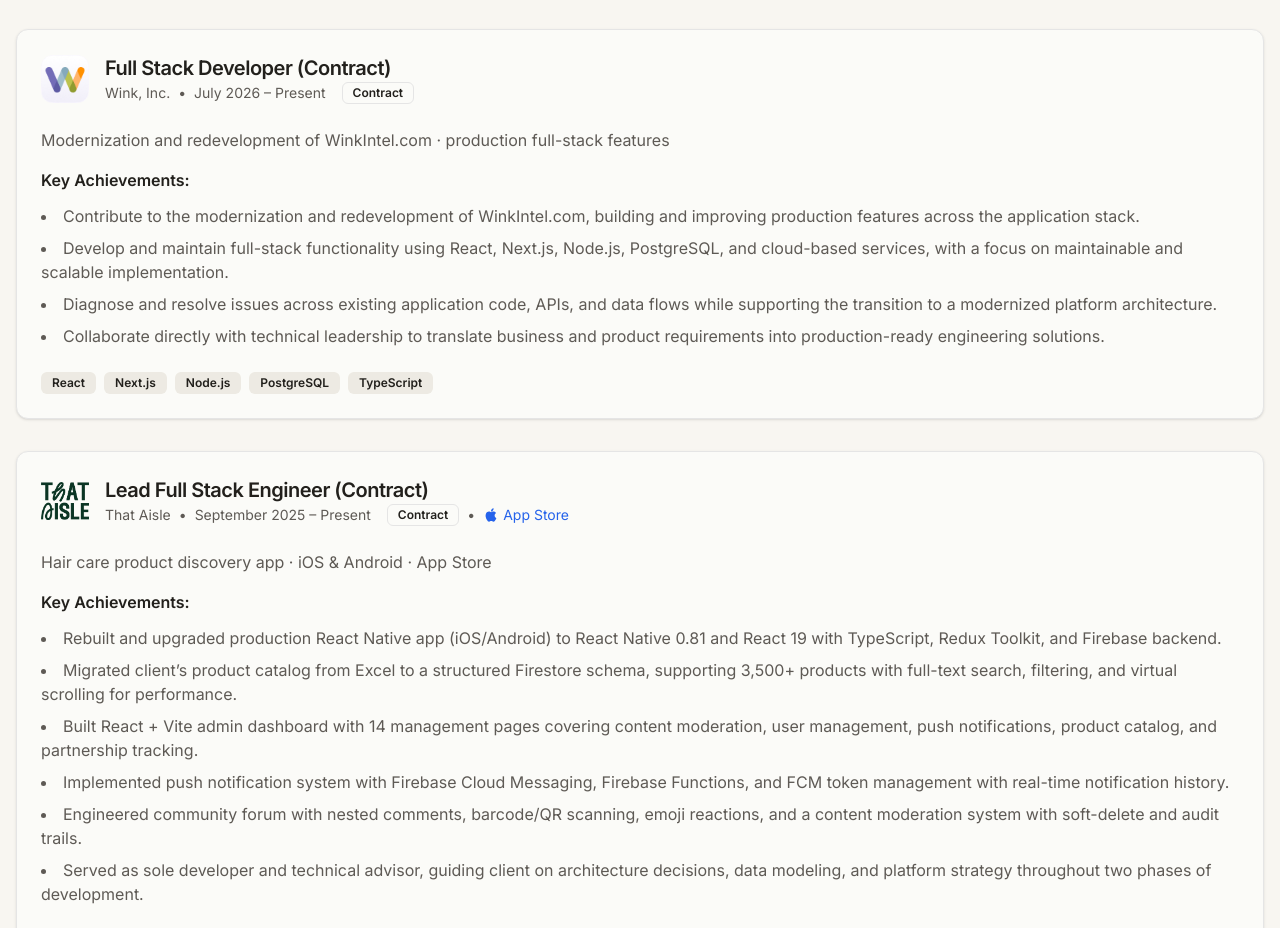
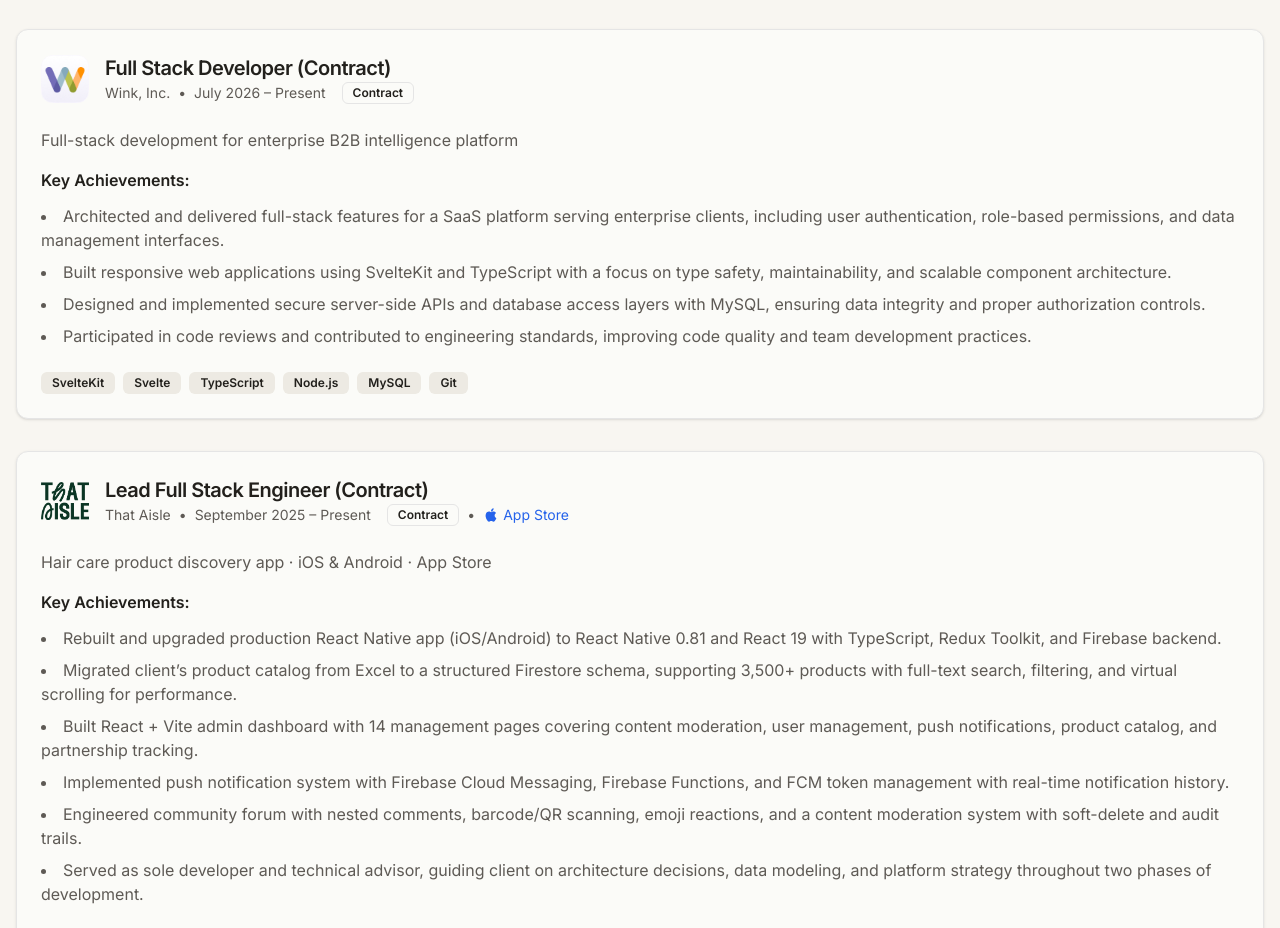
Before and after one commit to theamazingmrb/portfolio, a Next.js app: page /about in a window 1280 px wide. Shown: the part 2724-3652 px from the top of the page. Built offline with nearby package versions, Linux system fonts and the light colour scheme; no server answers.

Commit message:
Refine Wink experience: SvelteKit/MySQL stack, enterprise B2B framing

```diff
--- a/app/projects/projects-client.tsx
+++ b/app/projects/projects-client.tsx
@@ -17,14 +17,14 @@
       role: "Full Stack Developer (Contract)",
       period: "July 2026 - Present",
       description:
-        "Modernization and redevelopment of WinkIntel.com — building and improving production features across the application stack.",
+        "Full-stack development for enterprise B2B intelligence platform",
       achievements: [
-        "Contribute to the modernization and redevelopment of WinkIntel.com, building and improving production features across the application stack.",
-        "Develop and maintain full-stack functionality using React, Next.js, Node.js, PostgreSQL, and cloud-based services, with a focus on maintainable and scalable implementation.",
-        "Diagnose and resolve issues across existing application code, APIs, and data flows while supporting the transition to a modernized platform architecture.",
-        "Collaborate directly with technical leadership to translate business and product requirements into production-ready engineering solutions."
+        "Architected and delivered full-stack features for a SaaS platform serving enterprise clients, including user authentication, role-based permissions, and data management interfaces.",
+        "Built responsive web applications using SvelteKit and TypeScript with a focus on type safety, maintainability, and scalable component architecture.",
+        "Designed and implemented secure server-side APIs and database access layers with MySQL, ensuring data integrity and proper authorization controls.",
+        "Participated in code reviews and contributed to engineering standards, improving code quality and team development practices."
       ],
-      technologies: ["React", "Next.js", "Node.js", "PostgreSQL", "TypeScript"],
+      technologies: ["SvelteKit", "Svelte", "TypeScript", "Node.js", "MySQL", "Git"],
       logo: "/logos/wink.png",
       logoBg: "bg-white p-2 rounded-lg"
     },
--- a/data/experience.ts
+++ b/data/experience.ts
@@ -134,14 +134,14 @@
     title: "Full Stack Developer (Contract)",
     company: "Wink, Inc.",
     period: "July 2026 – Present",
-    description: "Modernization and redevelopment of WinkIntel.com · production full-stack features",
+    description: "Full-stack development for enterprise B2B intelligence platform",
     achievements: [
-      "Contribute to the modernization and redevelopment of WinkIntel.com, building and improving production features across the application stack.",
-      "Develop and maintain full-stack functionality using React, Next.js, Node.js, PostgreSQL, and cloud-based services, with a focus on maintainable and scalable implementation.",
-      "Diagnose and resolve issues across existing application code, APIs, and data flows while supporting the transition to a modernized platform architecture.",
-      "Collaborate directly with technical leadership to translate business and product requirements into production-ready engineering solutions.",
+      "Architected and delivered full-stack features for a SaaS platform serving enterprise clients, including user authentication, role-based permissions, and data management interfaces.",
+      "Built responsive web applications using SvelteKit and TypeScript with a focus on type safety, maintainability, and scalable component architecture.",
+      "Designed and implemented secure server-side APIs and database access layers with MySQL, ensuring data integrity and proper authorization controls.",
+      "Participated in code reviews and contributed to engineering standards, improving code quality and team development practices.",
     ],
-    technologies: ["React", "Next.js", "Node.js", "PostgreSQL", "TypeScript"],
+    technologies: ["SvelteKit", "Svelte", "TypeScript", "Node.js", "MySQL", "Git"],
     companyUrl: "https://www.winkintel.com",
     logo: "/logos/wink.png",
     contract: true,
```
